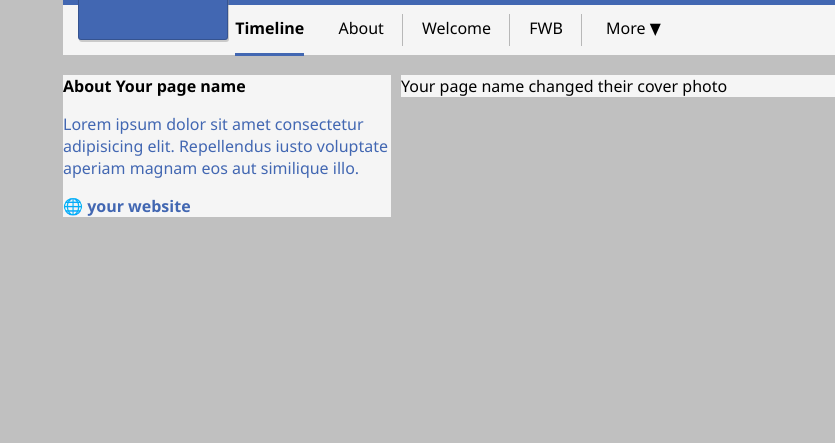
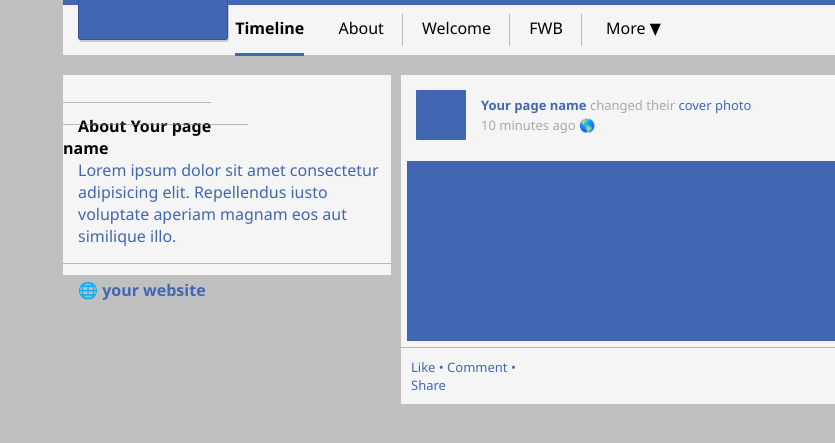
Before and after one commit to chaspatr/mediaheader_assessment, a plain HTML site: page index.html in a window 1280 px wide. Shown: the part 315-758 px from the top of the page, without its empty margins (445-1280 px from the left). Drawn offline with Linux system fonts and the light colour scheme.

Commit message:
Completed styling the main content of the page

```diff
--- a/assets/style.css
+++ b/assets/style.css
@@ -169,20 +169,93 @@ a {
 .additional_profile_content {
   float: left;
   width: 328px;
+  height: 200px;
   background-color: whitesmoke;
 }
-
+.additional_profile_content p,
+strong {
+  position: relative;
+  padding-left: 15px;
+  top: 40px;
+}
 .additional_profile_content p {
   color: rgb(66, 103, 178);
+  margin-top: 0px;
 }
 
 .additional_profile_content a {
   font-weight: bold;
   color: rgb(66, 103, 178);
 }
-
+.additional_profile_content strong {
+  border-top: 1px solid rgba(128, 128, 128, 0.521);
+  padding-top: 12px;
+  padding-left: 15px;
+  padding-right: 140px;
+}
 .news_feed {
   float: right;
   width: 512px;
   background-color: whitesmoke;
 }
+
+.website_link {
+  border-top: 1px solid rgba(128, 128, 128, 0.521);
+  padding-top: 15px;
+  padding-left: 15px;
+  padding-right: 20px;
+  padding-bottom: 15px;
+  position: relative;
+  top: 40px;
+}
+
+.news_feed {
+  font-size: small;
+}
+
+.news_feed span:first-child {
+  font-weight: bold;
+  color: rgb(66, 103, 178);
+}
+
+.news_feed span:last-child {
+  color: rgb(66, 103, 178);
+}
+
+.news_feed p {
+  color: darkgrey;
+}
+
+.news_feed .update_details {
+  margin-bottom: 0px;
+  padding-top: 8px;
+}
+
+.news_feed .update_time_punch {
+  margin-top: 2px;
+}
+
+#main_content .profile_picture_small {
+  border-radius: 1px;
+  height: 50px;
+  width: 50px;
+  float: left;
+  margin: 15px;
+  background-color: rgb(66, 103, 178);
+}
+
+.update_content {
+  height: 180px;
+  width: 500px;
+  margin: 6px;
+  float: left;
+  padding: 5px;
+  background-color: rgb(66, 103, 178);
+}
+
+.reader_interaction_bar {
+  float: left;
+  color: rgb(66, 103, 178);
+  padding: 10px 365px 10px 10px;
+  border-top: 1px solid rgba(128, 128, 128, 0.521);
+}
--- a/index.html
+++ b/index.html
@@ -36,10 +36,20 @@
           Lorem ipsum dolor sit amet consectetur adipisicing elit. Repellendus
           iusto voluptate aperiam magnam eos aut similique illo.
         </p>
-        <a href="index.html">&#127760; your website</a>
+        <div class="website_link">
+          <a href="index.html">&#127760; your website</a>
+        </div>
       </div>
       <div class="news_feed">
-        <span>Your page name</span> changed their <span>cover photo</span>
+        <div class="profile_picture_small"></div>
+        <p class="update_details">
+          <span>Your page name</span> changed their <span>cover photo</span>
+        </p>
+        <p class="update_time_punch">10 minutes ago 🌎</p>
+        <div class="update_content"></div>
+        <div class="reader_interaction_bar">
+          Like • Comment • Share
+        </div>
       </div>
     </div>
   </body>
```
